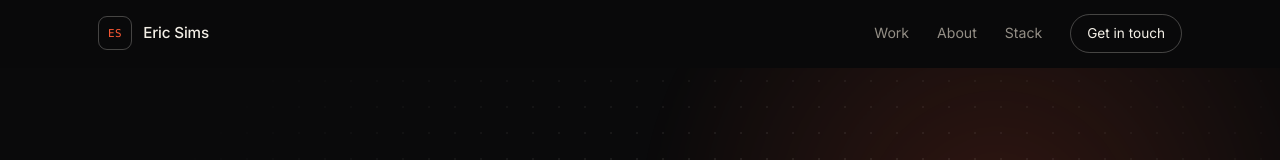
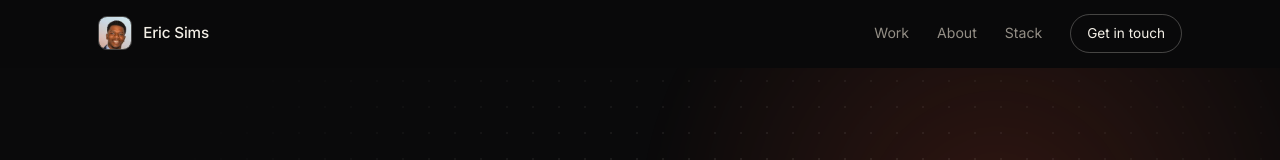
Before and after one commit to esimscode/esimscode.github.io, a React (Vite) app: page / in a window 1280 px wide. Shown: the top 160 px of the page. Built offline with nearby package versions, Linux system fonts and the light colour scheme.

Commit message:
Use the headshot as the header avatar
Replaces the ES initials mark with a small cropped portrait so the header is personal from the first screen.

```diff
--- a/src/components/Nav.tsx
+++ b/src/components/Nav.tsx
@@ -21,9 +21,14 @@ export function Nav() {
     <header className={`site-header${scrolled ? " site-header--scrolled" : ""}`}>
       <div className="container nav">
         <a className="nav__brand" href="#top" aria-label={`${profile.name}, back to top`}>
-          <span className="nav__mark" aria-hidden="true">
-            ES
-          </span>
+          <img
+            className="nav__mark"
+            src="/eric-sims-avatar.webp"
+            alt=""
+            width={34}
+            height={34}
+            decoding="async"
+          />
           <span className="nav__name">{profile.name}</span>
         </a>
 
```
Also changed, not shown: public/eric-sims-avatar.webp (added).
